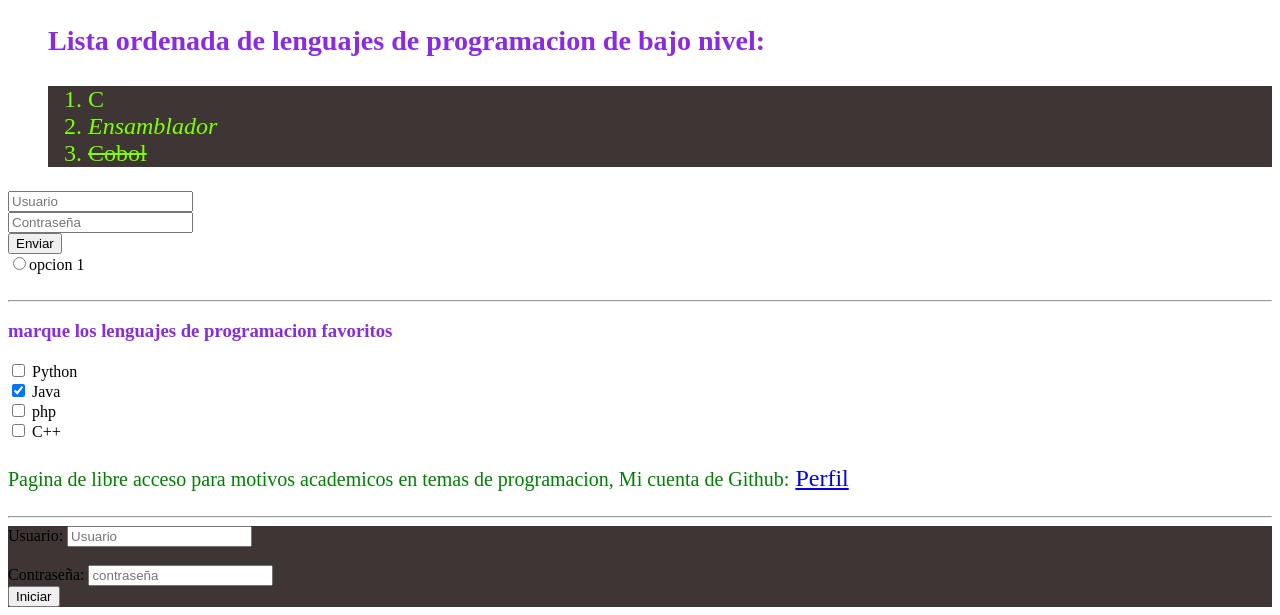
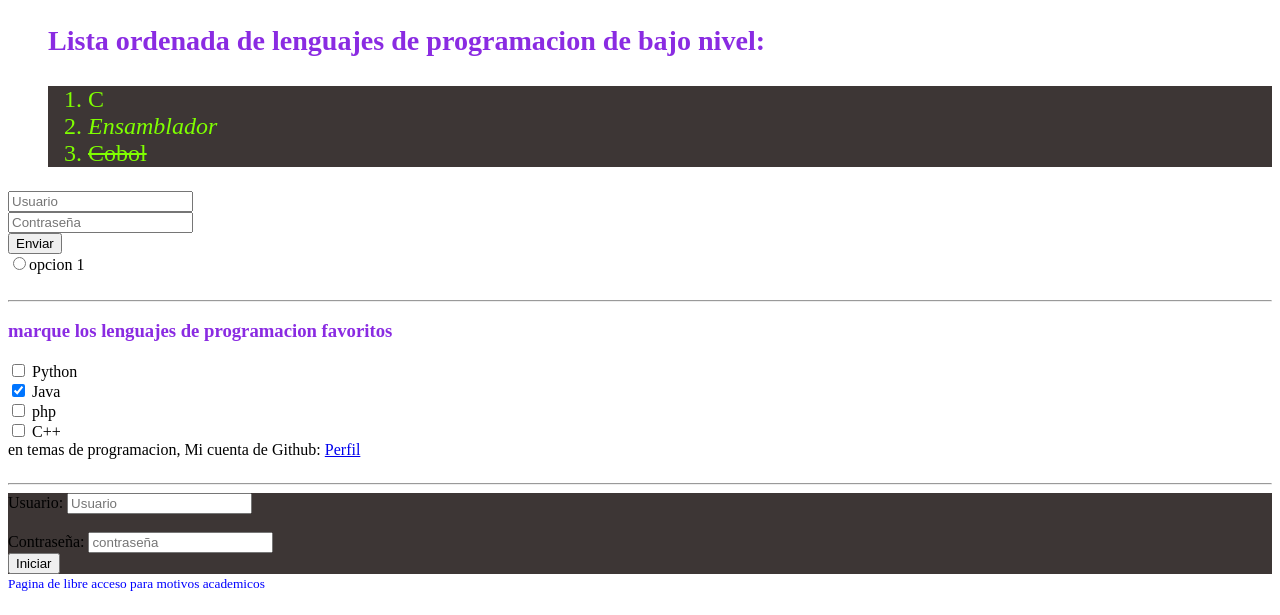
Before and after one commit to AndresS969/Pagina-web-Con-HTML-y-CSS, a plain HTML site: page index.html in a window 1280 px wide. Shown: the part 1664-2279 px from the top of the page. Drawn offline with Linux system fonts and the light colour scheme; files whose address does not match are found by name.

Commit message:
se agrego un id a una etiqueta,para identificar la etiqueta en html usamos un #

```diff
--- a/index.html
+++ b/index.html
@@ -85,8 +85,7 @@
       <br>
       <input type="checkbox"> C++
     </main>
-    <footer>
-      <p id="autor"> <small> Pagina de libre acceso para motivos academicos
+
         en temas de programacion, Mi cuenta de Github:</small> <a href="https://github.com/AndresS969" target="_blank"> Perfil</a>
       </p>
       <hr>
@@ -108,7 +107,8 @@
 
       </div>
 
-    </footer>
+     <footer id="pie-de-pagina"><small> Pagina de libre acceso para motivos academicos </small></footer>
+
   </body>
 
 </html>
--- a/style.css
+++ b/style.css
@@ -55,3 +55,7 @@ p {
 div{
   background-color: #3D3635;
 }
+
+#pie-de-pagina{
+  color: blue;
+}
```
